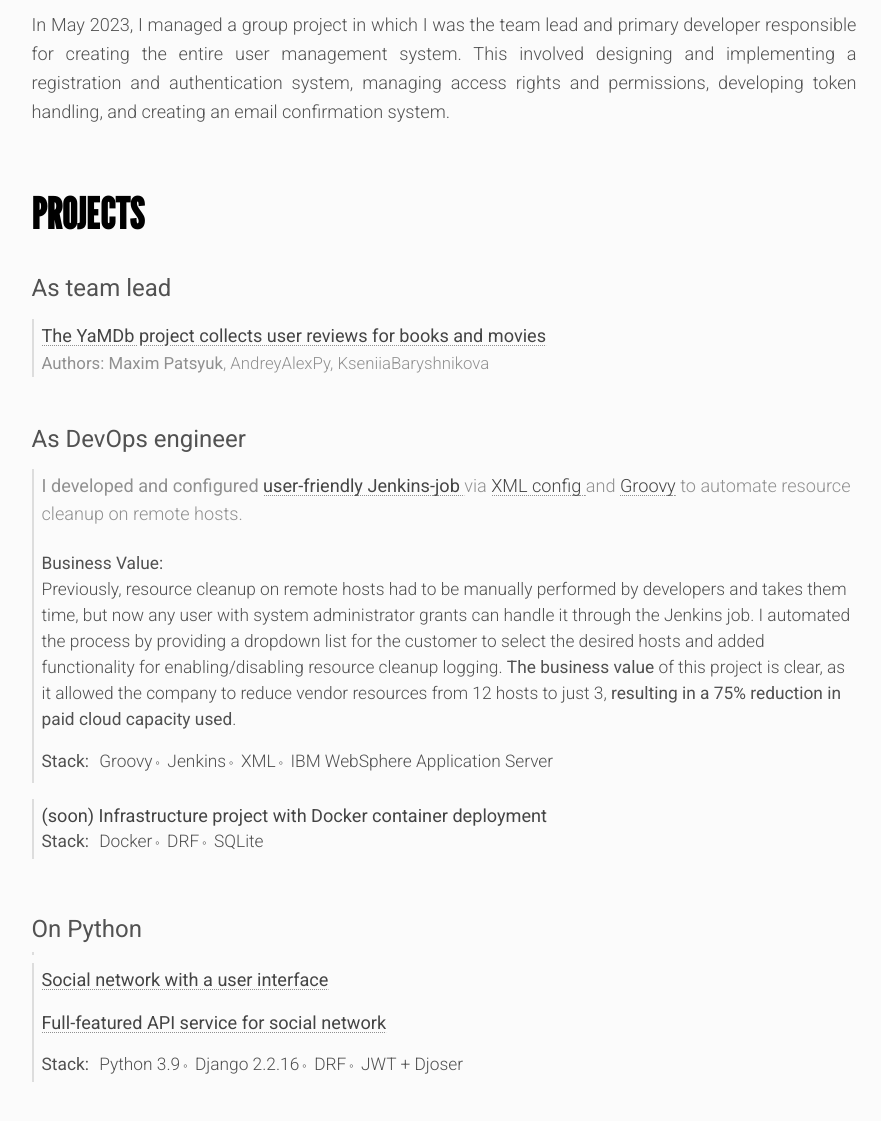
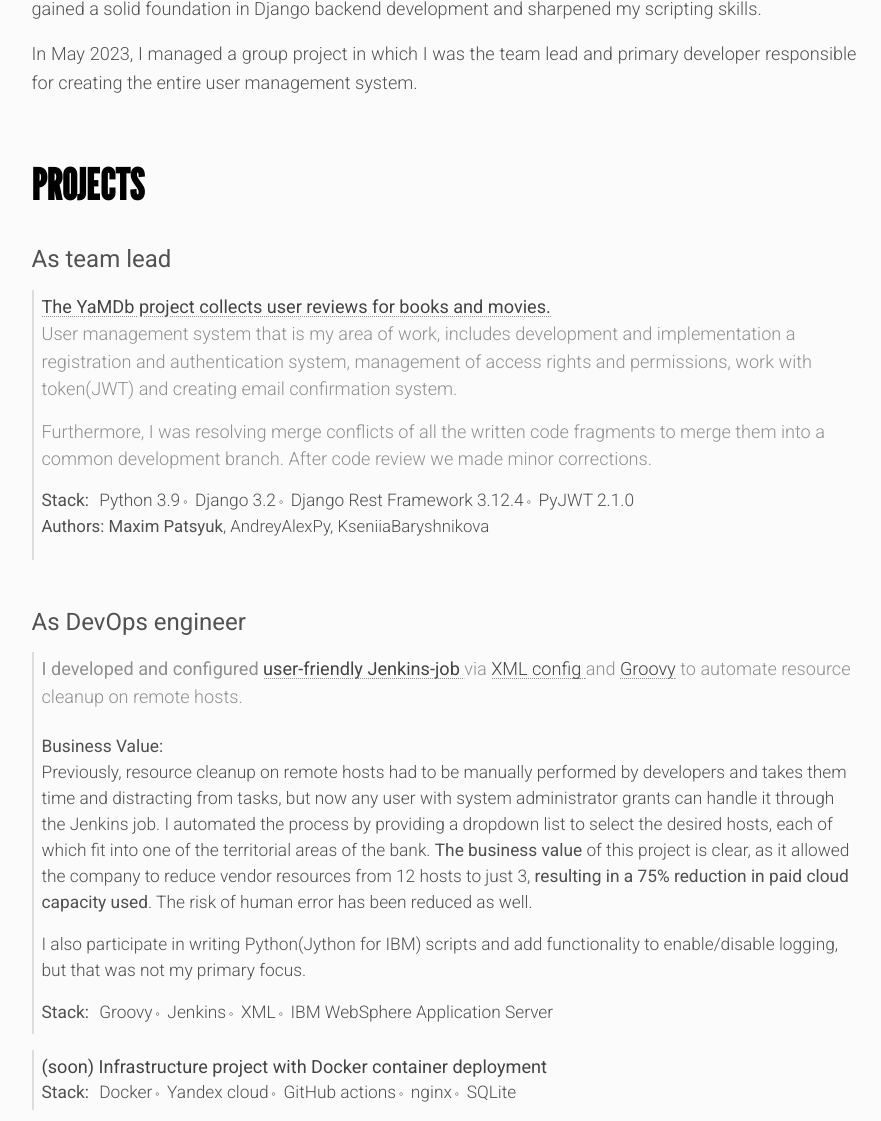
Before and after one commit to maxuver/maxuver.github.io, a plain HTML site: page index.html in a window 1280 px wide. Shown: the part 757-1878 px from the top of the page, without its empty margins (196-1077 px from the left). Drawn offline with nearby package versions, Linux system fonts and the light colour scheme; some icons are missing.

Commit message:
Add some bio

```diff
--- a/index.html
+++ b/index.html
@@ -83,7 +83,7 @@
 					<div class="mainpara">
 						<p class="subpara">
 							I am a graduate with a bachelor's degree in Computer Science at the <a class="paralink" href="https://en.wikipedia.org/wiki/Far_Eastern_Federal_University" target="_blank">Far Eastern Federal University</a>.
-							Total experience in IT is <a class="paralink" href="https://docs.google.com/document/d/1wnqRXXryKlz_vUw_2cNTUoCuhWf4CwYln2E4C1ea9_M/edit" target="_blank">3 years and 2 months</a>.
+							Total experience in IT is <a class="paralink" href="https://docs.google.com/document/d/1wnqRXXryKlz_vUw_2cNTUoCuhWf4CwYln2E4C1ea9_M/edit" target="_blank">3 years and 2 months</a>. Now I am in Georgia, Batumi. <a>Open to work and relocation</a> and having all the documents in hand is close to obtaining a work permit.
 
 						<p class="subpara">
 							My first commercial experience was as a Release Engineer, where I gained experience with the entire life cycle of deployment in highly loaded production systems. Through painstaking training moved into DevOps direction.
@@ -104,7 +104,7 @@
 							I have also improve my software development skills through the <a class="paralink" href="https://practicum.yandex.ru/backend-developer/" target="_blank">Practicum by Yandex</a> 9-month course. Throughout the course, I gained a solid foundation in Django backend development and sharpened my scripting skills.
 
 						<p class="subpara">
-							In May 2023, I managed a group project in which I was the team lead and primary developer responsible for creating the entire user management system. This involved designing and implementing a registration and authentication system, managing access rights and permissions, developing token handling, and creating an email confirmation system.
+							In May 2023, I managed a group project in which I was the team lead and primary developer responsible for creating the entire user management system.
 						</p>								<!--where I served as a team lead-->
 					</div>
 					<div id="papers" class="subtitle_text">PROJECTS</div>
@@ -114,10 +114,27 @@
 					<div class="row">
 						<div class="col-lg-12">
 							<div class="talk my-2 pl-2">
-								<u><span class="papertitle"><a href="https://github.com/maxuver/api_yamdb" target="_blank">The YaMDb project collects user reviews for books and movies</a></span><br></u>
-								<span class="authors">
+								<u><span class="papertitle"><a href="https://github.com/maxuver/api_yamdb" target="_blank">The YaMDb project collects user reviews for books and movies.</a></span><br></u>
+								<p> User management system  that is my area of work, includes development and implementation a registration and authentication system, management of access rights and permissions,
+									work with token(JWT) and creating email confirmation system.
+									<p>
+									Furthermore, I was resolving merge conflicts of all the written code fragments to merge them into a common development branch.
+									After code review we made minor corrections.</p></p>
+
+						   <!-- <span class="authors">
 								<span class="thisauthor">Authors: Maxim Patsyuk</span>, AndreyAlexPy, KseniiaBaryshnikova<br>
-								</span>
+								</span> -->
+								<div class="d-flex">
+									<span class="conf"><b href="https://">Stack:</b><span class="tagseparticle"></span>
+									<a>Python 3.9</a><span class="tagseparticle">◦</span>
+									<a>Django 3.2</a><span class="tagseparticle">◦</span>
+									<a>Django Rest Framework 3.12.4</a><span class="tagseparticle">◦</span>
+									<a>PyJWT 2.1.0</a><span class="tagseparticle"></span>
+									<span class="authors">
+										<p><span class="thisauthor">Authors: Maxim Patsyuk</span>, AndreyAlexPy, KseniiaBaryshnikova<br>
+										</span></p>
+									</span>
+								</div>
 							</div>
 						</div>
 					</div>
@@ -131,22 +148,23 @@
 						<div class="col-lg-12">
 							<div class="talk my-2 pl-2">
 								<span class="papertitle">I developed and configured <u><a href="https://drive.google.com/file/d/1JowzKzf4cyPFwppVMX9PsdQ23jH8-SK7/view" target="_blank">user-friendly Jenkins-job </a></span></u>via <u><a href="https://drive.google.com/file/d/1-wqJO0Cmk-mCPXrBf0xzN6GzXb4CWuR0/view" target="_blank">XML config </a></span></u> and <u><a href="https://github.com/maxuver/groovy/blob/main/main.groovy" target="_blank">Groovy</a></span></u> to automate resource cleanup on remote hosts.
-
-								<p>
-
-								</p>
+								<p></p>
 								<div class="pt-2"></div>
 
 								<span class="conf"><b href="https://">Business Value:</b><span class="tagseparticle"></span>
 
 								<p class="subpara">
 
-Previously, resource cleanup on remote hosts had to be manually performed by developers and takes them time,
+Previously, resource cleanup on remote hosts had to be manually performed by developers and takes them time and distracting from tasks,
 but now any user with system administrator grants can handle it through the Jenkins job.
 
-I automated the process by providing a dropdown list for the customer to select
-the desired hosts and added functionality for enabling/disabling resource cleanup logging.
-<b>The business value</b> of this project is clear, as it allowed the company to reduce vendor resources from 12 hosts to just 3, <b>resulting in a 75% reduction in paid cloud capacity used</b>.
+I automated the process by providing a dropdown list to select
+the desired hosts, each of which fit into one of the territorial areas of the bank.
+<b>The business value</b> of this project is clear, as it allowed the company to reduce vendor resources from 12 hosts to just 3,
+<b>resulting in a 75% reduction in paid cloud capacity used</b>. The risk of human error has been reduced as well.
+
+<p>I also participate in writing Python(Jython for IBM) scripts and add functionality to
+enable/disable logging, but that was not my primary focus.</p>
 								</p>
 
 								<div class="d-flex">
@@ -168,7 +186,9 @@ the desired hosts and added functionality for enabling/disabling resource cleanu
 								<div class="d-flex">
 									<span class="conf"><b href="https://">Stack:</b><span class="tagseparticle"></span>
 									<a>Docker</a><span class="tagseparticle">◦</span>
-									<a>DRF</a><span class="tagseparticle">◦</span>
+									<a>Yandex cloud</a><span class="tagseparticle">◦</span>
+									<a>GitHub actions</a><span class="tagseparticle">◦</span>
+									<a>nginx</a><span class="tagseparticle">◦</span>
 									<a>SQLite</a><span class="tagseparticle"></span>
 									<a></a>
 									</span>
@@ -316,7 +336,7 @@ AWS: Amazon Web Services - <a href="mta-98-365.jpg"><font color="black">SysOps A
 					<div class="row justify-content-center align-items-center pt-5 pb-3" style="font-size: 0.9rem;">
 						<div>
 						  <a target="_blank" style="text-decoration: underline;">Last Updated:</a><span class="tagseparticle"></span>
-						  &nbsp;<a target="_blank">31 May 2023</a>
+						  &nbsp;<a target="_blank">1 June 2023</a>
 						  <div class="pt-3"></div>
 						  <p class="d-flex justify-content-center align-items-center">
 							<a class="menulink" target="_blank" style="color:#211F1F" href="https://github.com/maxuver/maxuver.github.io">
```
Also changed, not shown: 1 other file.
